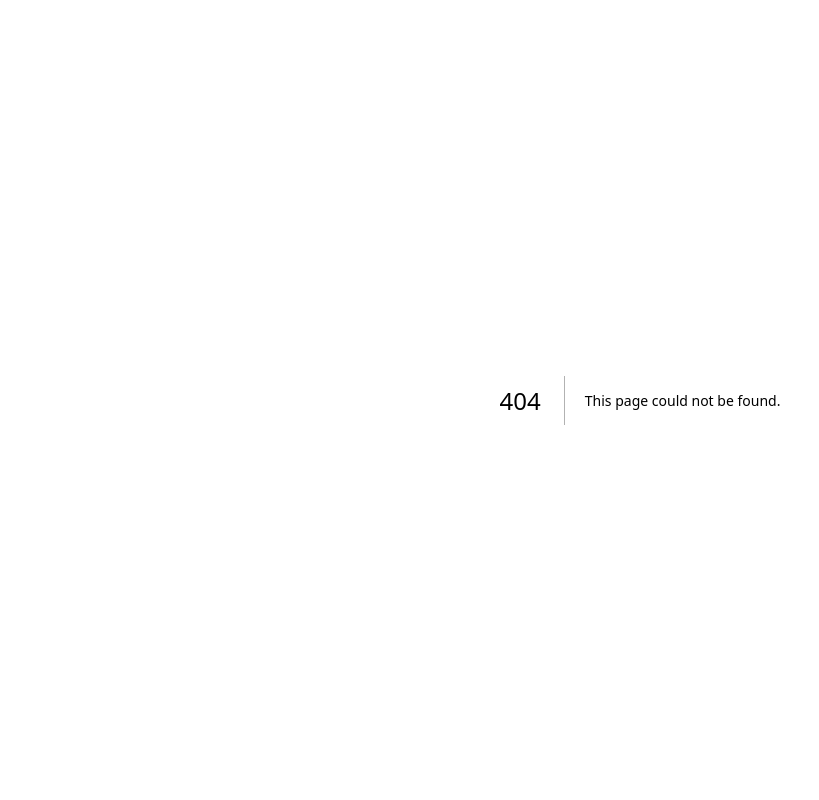
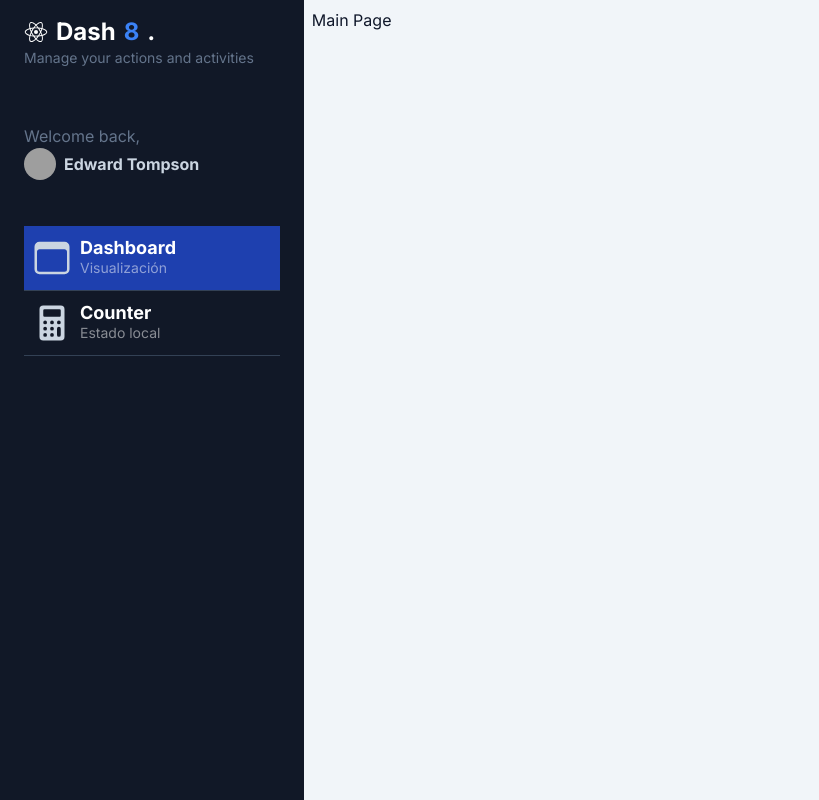
Before and after one commit to Giorgidlc/next-my-dashboard, a Next.js app: page /dashboard/main in a window 1280 px wide. Before the commit this address had no page. Shown: the whole page, without its empty margins (0-819 px from the left). Built offline with nearby package versions, Linux system fonts and the light colour scheme; grey boxes are pictures that could not be loaded.

Commit message:
create(component): sidebarMenuItem and nav dinamic

```diff
--- a/next.config.js
+++ b/next.config.js
@@ -1,4 +1,13 @@
 /** @type {import('next').NextConfig} */
-const nextConfig = {}
+const nextConfig = {
+  images: {
+    remotePatterns: [
+      {
+        protocol: 'https',
+        hostname: 'images.unsplash.com'
+      }
+    ]
+  }
+}
 
 module.exports = nextConfig
--- /dev/null
+++ b/src/app/dashboard/main/page.tsx
@@ -0,0 +1,8 @@
+
+export default function MainPage() {
+  return (
+    <div>
+      <h1>Main Page</h1>
+    </div>
+  );
+}
--- a/src/app/page.tsx
+++ b/src/app/page.tsx
@@ -2,6 +2,6 @@
 
 export default function HomePage() {
 
-  redirect('/dashboard/counter');
+  redirect('/dashboard/main');
 
 }
--- a/src/components/Sidebar.tsx
+++ b/src/components/Sidebar.tsx
@@ -1,51 +1,59 @@
-import React from 'react'
+import Image from 'next/image'
+import { IoBrowsersOutline, IoCalculator, IoLogoReact } from 'react-icons/io5'
+import { SidebarMenuItem } from '@/components'
+
+const menuItems = [
+  {
+    path: '/dashboard/main',
+    icon: <IoBrowsersOutline size={40} />,
+    title: 'Dashboard',
+    subtitle: 'Visualización',
+  },
+  {
+    path: '/dashboard/counter',
+    icon: <IoCalculator size={40} />,
+    title: 'Counter',
+    subtitle: 'Estado local',
+  },
+]
 
 export const Sidebar = () => {
   return (
     <div id="menu"
-      style={{width:'400px'}}
+      style={{ width: '400px' }}
       className="bg-gray-900 min-h-screen z-10 text-slate-300 w-64 left-0 h-screen overflow-y-scroll">
       <div id="logo" className="my-4 px-6">
-        <h1 className="text-lg md:text-2xl font-bold text-white">Dash<span className="text-blue-500">8</span>.</h1>
+        <h1 className="flex items-center gap-2 text-lg md:text-2xl font-bold text-white">
+          <IoLogoReact />
+          <span>Dash</span><span className="text-blue-500">8</span>.</h1>
         <p className="text-slate-500 text-sm">Manage your actions and activities</p>
       </div>
       <div id="profile" className="px-6 py-10">
         <p className="text-slate-500">Welcome back,</p>
         <a href="#" className="inline-flex space-x-2 items-center">
           <span>
-            <img className="rounded-full w-8 h-8" src="https://images.unsplash.com/photo-1542909168-82c3e7fdca5c?ixlib=rb-4.0.3&    ixid=MnwxMjA3fDB8MHxwaG90by1wYWdlfHx8fGVufDB8fHx8&auto=format&fit=crop&w=128&q=80" alt="" />
+            <Image
+              className="rounded-full w-8 h-8"
+              width={50}
+              height={50}
+              src="https://images.unsplash.com/photo-1542909168-82c3e7fdca5c"
+              alt="avatar"
+            />
           </span>
           <span className="text-sm md:text-base font-bold">
             Edward Tompson
           </span>
         </a>
       </div>
+
       <div id="nav" className="w-full px-6">
 
-        <a href="#" className="w-full px-2 inline-flex space-x-2 items-center border-b border-slate-700 py-3 bg-blue-800 hover:bg-white/5     transition    ease-linear duration-150">
-          <div>
-            <svg xmlns="http://www.w3.org/2000/svg" fill="none" viewBox="0 0 24 24" strokeWidth="1.5" stroke="currentColor" className="w-6 h-6        text-white">
-              <path strokeLinecap="round" strokeLinejoin="round" d="M3.75 6A2.25 2.25 0 016 3.75h2.25A2.25 2.25 0 0110.5 6v2.25a2.25 2.   25 0 01-2.25 2.   25H6a2.25 2.25 0 01-2.25-2.25V6zM3.75 15.75A2.25 2.25 0 016 13.5h2.25a2.25 2.25 0 012.25 2.25V18a2.25 2.25 0   01-2.25 2.25H6A2.25 2.25 0   013.75 18v-2.25zM13.5 6a2.25 2.25 0 012.25-2.25H18A2.25 2.25 0 0120.25 6v2.25A2.25 2.25 0 0118    10.5h-2.25a2.25 2.25 0 01-2.25-2.25V6zM13.   5 15.75a2.25 2.25 0 012.25-2.25H18a2.25 2.25 0 012.25 2.25V18A2.25 2.25 0 0118 20.  25h-2.25A2.25 2.25 0 0113.5 18v-2.25z" />
-            </svg>
+        {
+          menuItems.map(item => (
+            <SidebarMenuItem key={item.path} {...item} />
+          ))
+        }
 
-          </div>
-          <div className="flex flex-col">
-            <span className="text-lg font-bold leading-5 text-white">Dashboard</span>
-            <span className="text-sm text-white/50 hidden md:block">Data Overview</span>
-          </div>
-        </a>
-
-        <a href="#" className="w-full px-2 inline-flex space-x-2 items-center border-b border-slate-700 py-3 hover:bg-white/5 transition    ease-linear     duration-150">
-          <div>
-            <svg xmlns="http://www.w3.org/2000/svg" fill="none" viewBox="0 0 24 24" strokeWidth="1.5" stroke="currentColor" className="w-6     h-6">
-              <path strokeLinecap="round" strokeLinejoin="round" d="M20.25 6.375c0 2.278-3.694 4.125-8.25 4.125S3.75 8.653 3.75 6.    375m16.5 0c0-2.   278-3.694-4.125-8.25-4.125S3.75 4.097 3.75 6.375m16.5 0v11.25c0 2.278-3.694 4.125-8.25 4.125s-8.25-1.847-8.    25-4.125V6.375m16.5 0v3.   75m-16.5-3.75v3.75m16.5 0v3.75C20.25 16.153 16.556 18 12 18s-8.25-1.847-8.25-4.125v-3.75m16.5 0c0 2.    278-3.694 4.125-8.25 4.125s-8.25-1.  847-8.25-4.125" />
-            </svg>
-          </div>
-          <div className="flex flex-col">
-            <span className="text-lg text-slate-300 font-bold leading-5">Counter</span>
-            <span className="text-sm text-slate-500 hidden md:block">Estado local</span>
-          </div>
-        </a>
       </div>
     </div>
   )
--- /dev/null
+++ b/src/components/SidebarMenuItem.tsx
@@ -0,0 +1,33 @@
+'use client';
+import Link from "next/link";
+import { usePathname } from "next/navigation";
+
+interface Props {
+  path: string;
+  icon: JSX.Element;
+  title: string;
+  subtitle: string;
+}
+
+export const SidebarMenuItem = ({ path, icon, title, subtitle }: Props) => {
+
+  const currentPath = usePathname();
+
+  return (
+    <>
+      <Link href={ path }
+        className={`w-full px-2 inline-flex space-x-2 items-center border-b border-slate-700 py-3 transition ease-linear duration-150
+        ${currentPath === path ? ' bg-blue-800' : ''}
+        `} >
+        <div>
+          { icon }
+        </div>
+        <div className="flex flex-col">
+          <span className="text-lg font-bold leading-5 text-white">{ title }</span>
+          <span className="text-sm text-white/50 hidden md:block">{ subtitle }</span>
+        </div>
+      </Link>
+    </>
+  )
+
+}
--- a/src/components/index.ts
+++ b/src/components/index.ts
@@ -1 +1,2 @@
-export {Sidebar} from './Sidebar'
+export { Sidebar } from './Sidebar';
+export { SidebarMenuItem } from './SidebarMenuItem'
```
Also changed, not shown: package.json (+5 -4 lines), 1 other file (tests, documents, lock files or other folders).
